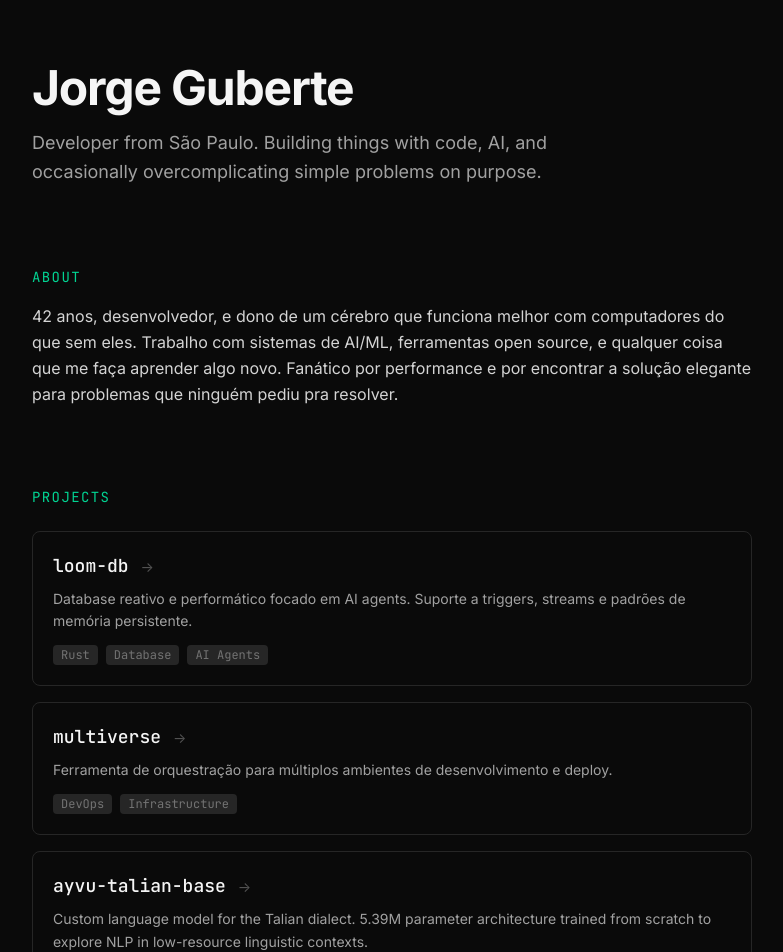
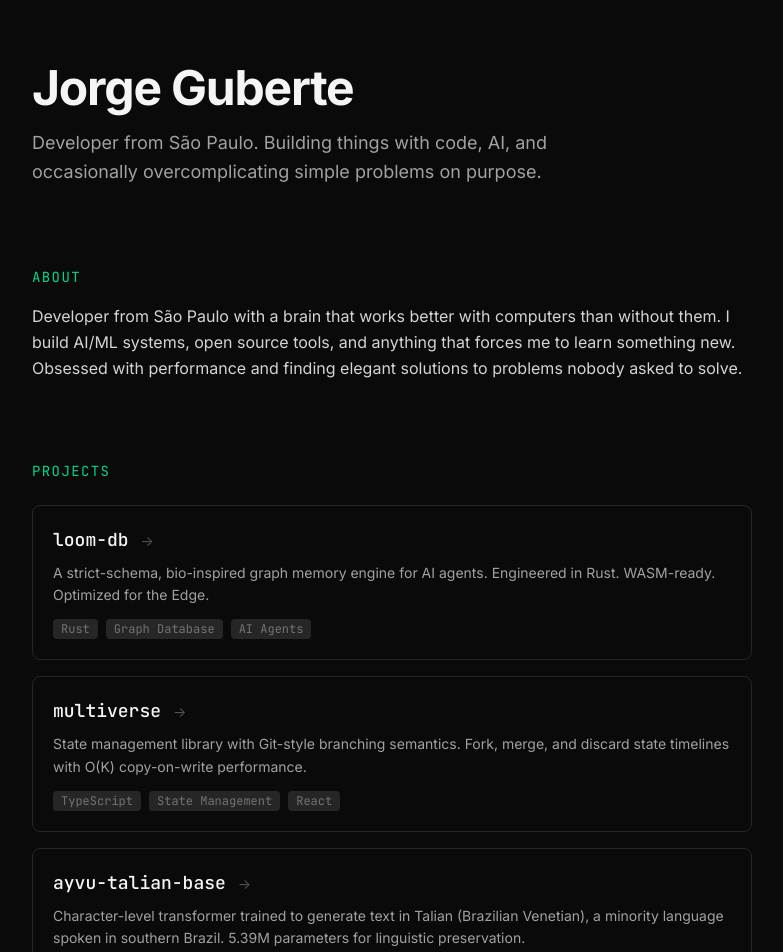
Before and after one commit to jorgeguberte/jorgeguberte.github.io, a Next.js app: page / in a window 1280 px wide. Shown: the top 952 px of the page, without its empty margins (248-1031 px from the left). Built offline with nearby package versions, Linux system fonts and the light colour scheme.

Commit message:
fix: English-only text, accurate project descriptions from READMEs

```diff
--- a/pages/index.tsx
+++ b/pages/index.tsx
@@ -4,23 +4,23 @@ const projects = [
   {
     name: "loom-db",
     description:
-      "Database reativo e performático focado em AI agents. Suporte a triggers, streams e padrões de memória persistente.",
+      "A strict-schema, bio-inspired graph memory engine for AI agents. Engineered in Rust. WASM-ready. Optimized for the Edge.",
     href: "https://github.com/jorgeguberte/loom-db",
-    tags: ["Rust", "Database", "AI Agents"],
+    tags: ["Rust", "Graph Database", "AI Agents"],
   },
   {
     name: "multiverse",
     description:
-      "Ferramenta de orquestração para múltiplos ambientes de desenvolvimento e deploy.",
+      "State management library with Git-style branching semantics. Fork, merge, and discard state timelines with O(K) copy-on-write performance.",
     href: "https://github.com/jorgeguberte/multiverse",
-    tags: ["DevOps", "Infrastructure"],
+    tags: ["TypeScript", "State Management", "React"],
   },
   {
     name: "ayvu-talian-base",
     description:
-      "Custom language model for the Talian dialect. 5.39M parameter architecture trained from scratch to explore NLP in low-resource linguistic contexts.",
+      "Character-level transformer trained to generate text in Talian (Brazilian Venetian), a minority language spoken in southern Brazil. 5.39M parameters for linguistic preservation.",
     href: "https://github.com/jorgeguberte/ayvu-talian-base",
-    tags: ["NLP", "PyTorch", "Language Model"],
+    tags: ["NLP", "PyTorch", "Transformer"],
   },
 ];
 
@@ -63,11 +63,11 @@ export default function Home() {
             About
           </h2>
           <p className="text-neutral-300 leading-relaxed">
-            42 anos, desenvolvedor, e dono de um cérebro que funciona melhor com
-            computadores do que sem eles. Trabalho com sistemas de AI/ML,
-            ferramentas open source, e qualquer coisa que me faça aprender algo
-            novo. Fanático por performance e por encontrar a solução elegante
-            para problemas que ninguém pediu pra resolver.
+            Developer from São Paulo with a brain that works better with
+            computers than without them. I build AI/ML systems, open source
+            tools, and anything that forces me to learn something new. Obsessed
+            with performance and finding elegant solutions to problems nobody
+            asked to solve.
           </p>
         </section>
 
```
